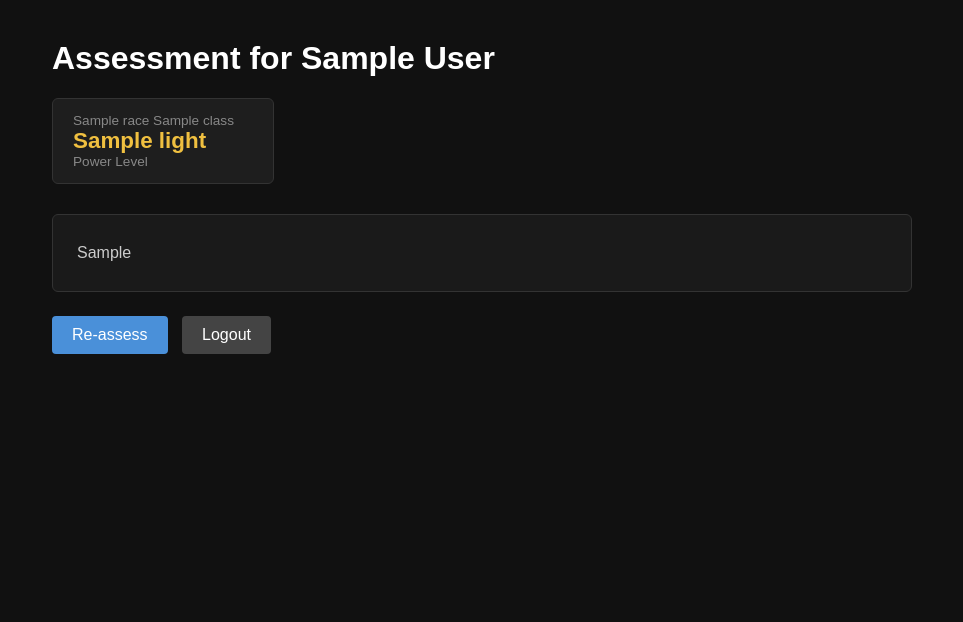
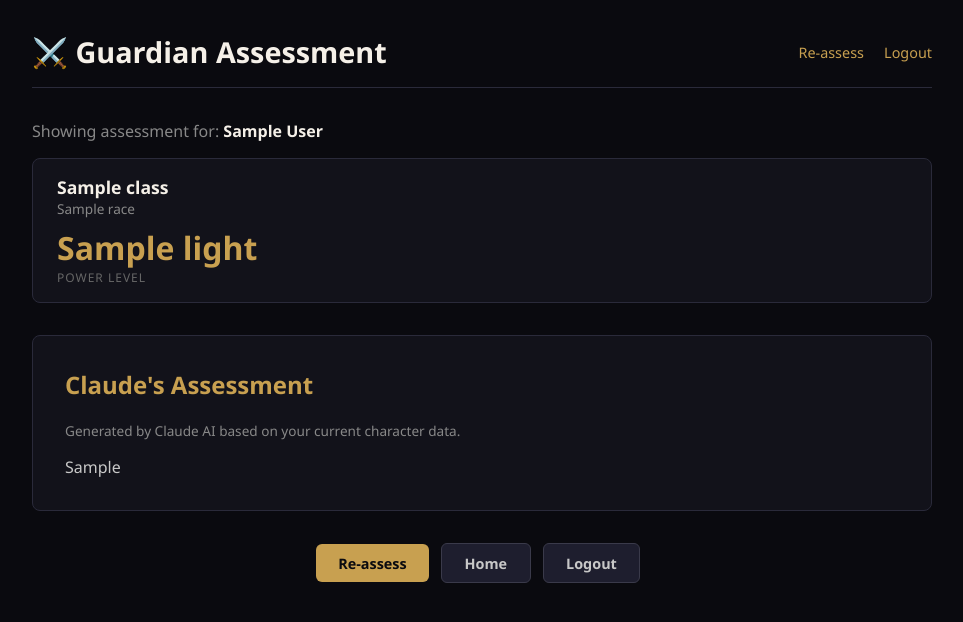
Before and after one commit to aigremont/character-assess, a Flask app: template templates/assess.html in a window 1280 px wide. Shown: the top 622 px of the page, without its empty margins (158-1121 px from the left). Run offline with Flask 3, Linux system fonts and the light colour scheme; the template is opened without the code that fills it: most values are stand-ins (such as "Sample title", 1, 10 or a date in 2020).

Commit message:
Initial build: Destiny 2 progression assessor web app
https://claude.ai/code/session_01XPoKjUAwN1mJWAGyYCRrHT

```diff
--- a/templates/assess.html
+++ b/templates/assess.html
@@ -3,45 +3,165 @@
 <head>
     <meta charset="UTF-8">
     <meta name="viewport" content="width=device-width, initial-scale=1.0">
-    <title>Assessment – {{ display_name }}</title>
+    <title>Assessment - Destiny 2 Progression Assessor</title>
     <style>
-        body { font-family: sans-serif; max-width: 860px; margin: 40px auto; padding: 0 20px; background: #111; color: #ccc; }
-        h1, h2, h3 { color: #fff; }
-        .characters { display: flex; gap: 16px; flex-wrap: wrap; margin-bottom: 30px; }
-        .char-card { background: #1e1e1e; border: 1px solid #333; border-radius: 6px; padding: 14px 20px; min-width: 180px; }
-        .char-card .light { font-size: 1.4rem; font-weight: bold; color: #f0c040; }
-        .char-card .label { font-size: 0.85rem; color: #888; }
-        .assessment { background: #1a1a1a; border: 1px solid #333; border-radius: 6px; padding: 24px; line-height: 1.7; }
-        .assessment h2 { border-bottom: 1px solid #333; padding-bottom: 6px; }
-        a { color: #4a90d9; }
-        .actions { margin-top: 24px; }
-        a.btn { display: inline-block; padding: 10px 20px; background: #4a90d9; color: #fff; text-decoration: none; border-radius: 4px; margin-right: 10px; }
-        a.btn.grey { background: #444; }
-        code { background: #222; padding: 2px 6px; border-radius: 3px; }
-        pre { background: #222; padding: 12px; border-radius: 4px; overflow-x: auto; }
-        ul, ol { padding-left: 1.4em; }
+        body {
+            font-family: 'Segoe UI', Tahoma, Geneva, Verdana, sans-serif;
+            background: #0a0a0f;
+            color: #c8c8c8;
+            margin: 0;
+            padding: 2rem;
+        }
+        .container {
+            max-width: 900px;
+            margin: 0 auto;
+        }
+        header {
+            display: flex;
+            justify-content: space-between;
+            align-items: center;
+            margin-bottom: 2rem;
+            border-bottom: 1px solid #2a2a3a;
+            padding-bottom: 1rem;
+        }
+        h1 {
+            color: #f5f0e8;
+            margin: 0;
+            font-size: 1.8rem;
+        }
+        .nav-links a {
+            color: #c8a050;
+            text-decoration: none;
+            margin-left: 1rem;
+            font-size: 0.9rem;
+        }
+        .nav-links a:hover { text-decoration: underline; }
+
+        .characters {
+            display: flex;
+            gap: 1rem;
+            margin-bottom: 2rem;
+            flex-wrap: wrap;
+        }
+        .character-card {
+            background: #12121a;
+            border: 1px solid #2a2a3a;
+            border-radius: 8px;
+            padding: 1rem 1.5rem;
+            flex: 1;
+            min-width: 160px;
+        }
+        .character-class {
+            font-size: 1.1rem;
+            font-weight: 700;
+            color: #f5f0e8;
+        }
+        .character-race {
+            color: #888;
+            font-size: 0.85rem;
+        }
+        .power-level {
+            font-size: 2rem;
+            font-weight: 800;
+            color: #c8a050;
+            margin-top: 0.5rem;
+        }
+        .power-label {
+            font-size: 0.75rem;
+            color: #666;
+            text-transform: uppercase;
+            letter-spacing: 1px;
+        }
+
+        .assessment-section {
+            background: #12121a;
+            border: 1px solid #2a2a3a;
+            border-radius: 8px;
+            padding: 2rem;
+        }
+        .assessment-section h2 {
+            color: #c8a050;
+            margin-top: 0;
+        }
+        .assessment-content h2 {
+            color: #c8a050;
+            border-bottom: 1px solid #2a2a3a;
+            padding-bottom: 0.5rem;
+            margin-top: 2rem;
+        }
+        .assessment-content h3 {
+            color: #e0d0b0;
+        }
+        .assessment-content ul, .assessment-content ol {
+            line-height: 1.8;
+        }
+        .assessment-content li {
+            margin-bottom: 0.25rem;
+        }
+        .assessment-content strong {
+            color: #f0e0c0;
+        }
+        .assessment-content code {
+            background: #1e1e2e;
+            padding: 0.1em 0.4em;
+            border-radius: 3px;
+            font-size: 0.9em;
+        }
+
+        .loading-note {
+            color: #888;
+            font-size: 0.85rem;
+            margin-bottom: 1rem;
+        }
+        .btn {
+            display: inline-block;
+            padding: 0.6rem 1.4rem;
+            border-radius: 6px;
+            font-size: 0.9rem;
+            font-weight: 600;
+            text-decoration: none;
+            margin-right: 0.5rem;
+        }
+        .btn-primary { background: #c8a050; color: #0a0a0f; }
+        .btn-secondary { background: #1e1e2e; color: #c8c8c8; border: 1px solid #3a3a4a; }
     </style>
 </head>
 <body>
-    <h1>Assessment for {{ display_name }}</h1>
+    <div class="container">
+        <header>
+            <h1>⚔️ Guardian Assessment</h1>
+            <div class="nav-links">
+                <a href="/assess">Re-assess</a>
+                <a href="/logout">Logout</a>
+            </div>
+        </header>
 
-    <div class="characters">
-        {% for c in characters %}
-        <div class="char-card">
-            <div class="label">{{ c.race }} {{ c.class }}</div>
-            <div class="light">{{ c.light }}</div>
-            <div class="label">Power Level</div>
+        <p style="color:#888; margin-bottom:1rem;">Showing assessment for: <strong style="color:#f5f0e8;">{{ display_name }}</strong></p>
+
+        <div class="characters">
+            {% for char in characters %}
+            <div class="character-card">
+                <div class="character-class">{{ char.class }}</div>
+                <div class="character-race">{{ char.race }}</div>
+                <div class="power-level">{{ char.light }}</div>
+                <div class="power-label">Power Level</div>
+            </div>
+            {% endfor %}
         </div>
-        {% endfor %}
-    </div>
 
-    <div class="assessment">
-        {{ assessment_html | safe }}
-    </div>
+        <div class="assessment-section">
+            <h2>Claude's Assessment</h2>
+            <p class="loading-note">Generated by Claude AI based on your current character data.</p>
+            <div class="assessment-content">
+                {{ assessment_html | safe }}
+            </div>
+        </div>
 
-    <div class="actions">
-        <a class="btn" href="/assess">Re-assess</a>
-        <a class="btn grey" href="/logout">Logout</a>
+        <div style="margin-top: 2rem; text-align: center;">
+            <a href="/assess" class="btn btn-primary">Re-assess</a>
+            <a href="/" class="btn btn-secondary">Home</a>
+            <a href="/logout" class="btn btn-secondary">Logout</a>
+        </div>
     </div>
 </body>
 </html>
```
Also changed, not shown: passenger_wsgi.py (+2 -6 lines), templates/error.html (+51 -8 lines), 1 other file.
